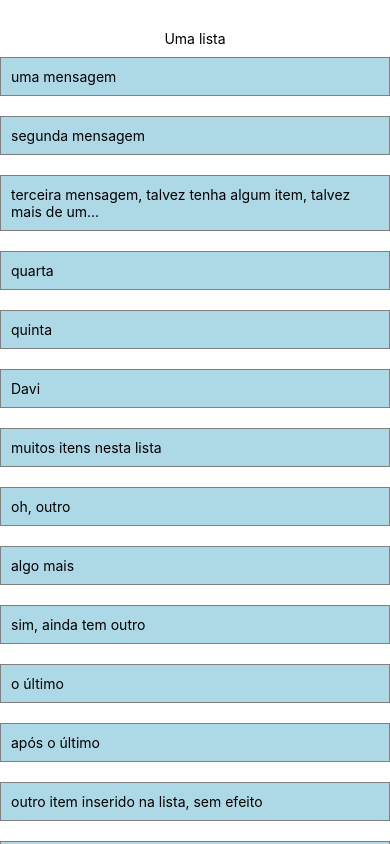
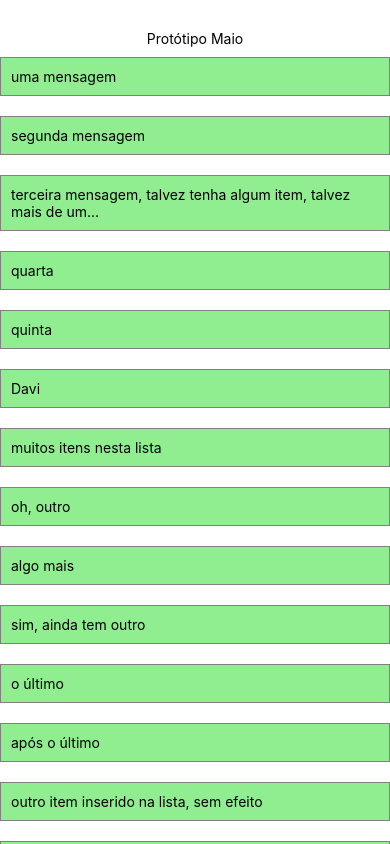
Before and after one commit to kyriosdata/protese, a React Native app in the folder maio/: screen / in a window 390 px wide. Built offline with nearby package versions, Linux system fonts and the light colour scheme.

Commit message:
organizacao de lista e estrutura de dados

```diff
--- a/maio/App.js
+++ b/maio/App.js
@@ -1,37 +1,21 @@
 import { StatusBar } from "expo-status-bar";
 import React from "react";
-import { StyleSheet, Text, View, FlatList } from "react-native";
+import { StyleSheet, Text, View } from "react-native";
 
-import ProteseItem from "./components/ProteseItem";
+import ProteseLista from "./components/ProteseLista";
+import Proteses from "./data/Proteses";
 
-const mensagens = [
-  "uma mensagem",
-  "segunda mensagem",
-  "terceira mensagem, talvez tenha algum item, talvez mais de um...",
-  "quarta",
-  "quinta",
-  "Davi",
-  "muitos itens nesta lista",
-  "oh, outro",
-  "algo mais",
-  "sim, ainda tem outro",
-  "o último",
-  "após o último",
-  "outro item inserido na lista, sem efeito",
-  "não vai parar de inserir",
-];
+function onPress(chave) {
+  console.log("item clicked", chave);
+}
 
 export default function App() {
   return (
     <View style={styles.container}>
-      <Text style={styles.boasvindas}>Uma lista</Text>
-      <View style={styles.wrapper}>
-        <FlatList
-          keyExtractor={(item, index) => index.toString()}
-          data={mensagens}
-          renderItem={(msg) => <ProteseItem descricao={msg.item} />}
-        />
-      </View>
+      <Text style={styles.boasvindas}>Protótipo Maio</Text>
+
+      <ProteseLista lista={Proteses.totais()} onPress={onPress} />
+
       <StatusBar style="auto" />
     </View>
   );
@@ -44,9 +28,4 @@ const styles = StyleSheet.create({
     alignItems: "center",
     marginTop: 30,
   },
-
-  wrapper: {
-    flex: 1,
-    flexDirection: "row",
-  },
 });
--- a/maio/components/ProteseItem.js
+++ b/maio/components/ProteseItem.js
@@ -1,23 +1,25 @@
 import React from "react";
-import { View, Text, StyleSheet } from "react-native";
+import { View, Text, StyleSheet, TouchableOpacity } from "react-native";
 
-const ProteseItem = (props) => {
+const ProteseItem = ({ id, descricao, onPress }) => {
   return (
-    <View style={styles.itemLista} key={props.descricao}>
-      <Text>{props.descricao}</Text>
-    </View>
+    <TouchableOpacity activeOpacity={0.5} onPress={onPress.bind(this, id)}>
+      <View style={styles.item}>
+        <Text>{descricao}</Text>
+      </View>
+    </TouchableOpacity>
   );
 };
 
 const styles = StyleSheet.create({
-  itemLista: {
+  item: {
     flex: 1,
     flexDirection: "row",
     padding: 10,
     borderWidth: 0.5,
     borderColor: "gray",
     marginVertical: 10,
-    backgroundColor: "lightblue",
+    backgroundColor: "lightgreen",
   },
 });
 
--- /dev/null
+++ b/maio/components/ProteseLista.js
@@ -0,0 +1,31 @@
+import React from "react";
+import { View, FlatList, StyleSheet } from "react-native";
+
+import ProteseItem from "./ProteseItem";
+
+const ProteseLista = ({ lista, onPress }) => {
+  return (
+    <View style={styles.lista}>
+      <FlatList
+        data={lista}
+        renderItem={({ item }) => (
+          <ProteseItem
+            id={item.imagem}
+            onPress={onPress}
+            descricao={item.descricao}
+          />
+        )}
+        keyExtractor={(elemento) => elemento.imagem}
+      />
+    </View>
+  );
+};
+
+const styles = StyleSheet.create({
+  lista: {
+    flex: 1,
+    flexDirection: "row",
+  },
+});
+
+export default ProteseLista;
--- /dev/null
+++ b/maio/data/Proteses.js
@@ -0,0 +1,90 @@
+/**
+ * Há três tipos de próteses: (a) total; (b) parcial fixa e
+ * (c) parcial removível.
+ *
+ * Cada exemplo, qualquer que seja
+ * o tipo, é descrito por uma
+ * mesma estrutura ({@link ProteseEstrutura}),
+ * formada por imagem e descrição.
+ */
+
+/**
+ * Estrutura que representa uma prótese.
+ * @typedef {Object} ProteseEstrutura
+ * @property {string} imagem - Nome do arquivo de imagem. Este nome é único (chave).
+ * @property {string} descricao - Descrição sobre a imagem.
+ */
+
+const totais = [
+  {
+    descricao: "uma mensagem",
+    imagem: "0.21415182342544048",
+  },
+  {
+    descricao: "segunda mensagem",
+    imagem: "0.44090005424089307",
+  },
+  {
+    descricao:
+      "terceira mensagem, talvez tenha algum item, talvez mais de um...",
+    imagem: "0.652043037690932",
+  },
+  {
+    descricao: "quarta",
+    imagem: "0.9222046648535486",
+  },
+  {
+    descricao: "quinta",
+    imagem: "0.7238691822264185",
+  },
+  {
+    descricao: "Davi",
+    imagem: "0.3591338417229475",
+  },
+  {
+    descricao: "muitos itens nesta lista",
+    imagem: "0.569799755915859",
+  },
+  {
+    descricao: "oh, outro",
+    imagem: "0.22913020774376025",
+  },
+  {
+    descricao: "algo mais",
+    imagem: "0.4595304898029434",
+  },
+  {
+    descricao: "sim, ainda tem outro",
+    imagem: "0.7256089916409116",
+  },
+  {
+    descricao: "o último",
+    imagem: "0.1877380922583025",
+  },
+  {
+    descricao: "após o último",
+    imagem: "0.580004857150314",
+  },
+  {
+    descricao: "outro item inserido na lista, sem efeito",
+    imagem: "0.5989844424249474",
+  },
+  {
+    descricao: "não vai parar de inserir",
+    imagem: "0.4315099555323624",
+  },
+];
+
+export default class Proteses {
+  static totais() {
+    return totais;
+  }
+
+  static parciaisFixas() {
+    return totais;
+  }
+
+  static parciaisRemoviveis() {
+    return totais;
+  }
+}
```
